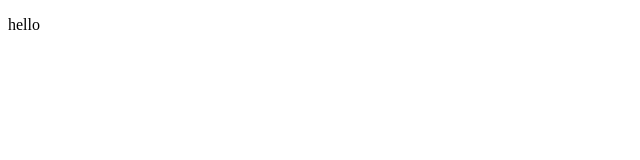
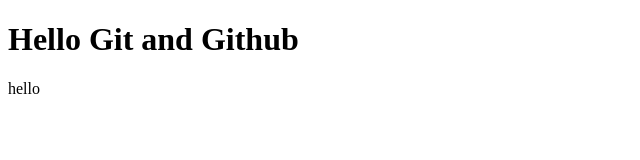
Before and after one commit to bassemil/Intro_to_git, a plain HTML site: page index.html in a window 1280 px wide. Shown: the whole page, without its empty margins (0-640 px from the left). Drawn offline with Linux system fonts and the light colour scheme.

Commit message:
creating h1 element

```diff
--- a/index.html
+++ b/index.html
@@ -7,8 +7,10 @@
     <title>Git bash</title>
 </head>
 <body>
+    <h1>Hello Git and Github</h1>
     <p>
         hello
     </p>
+
 </body>
 </html>
```
